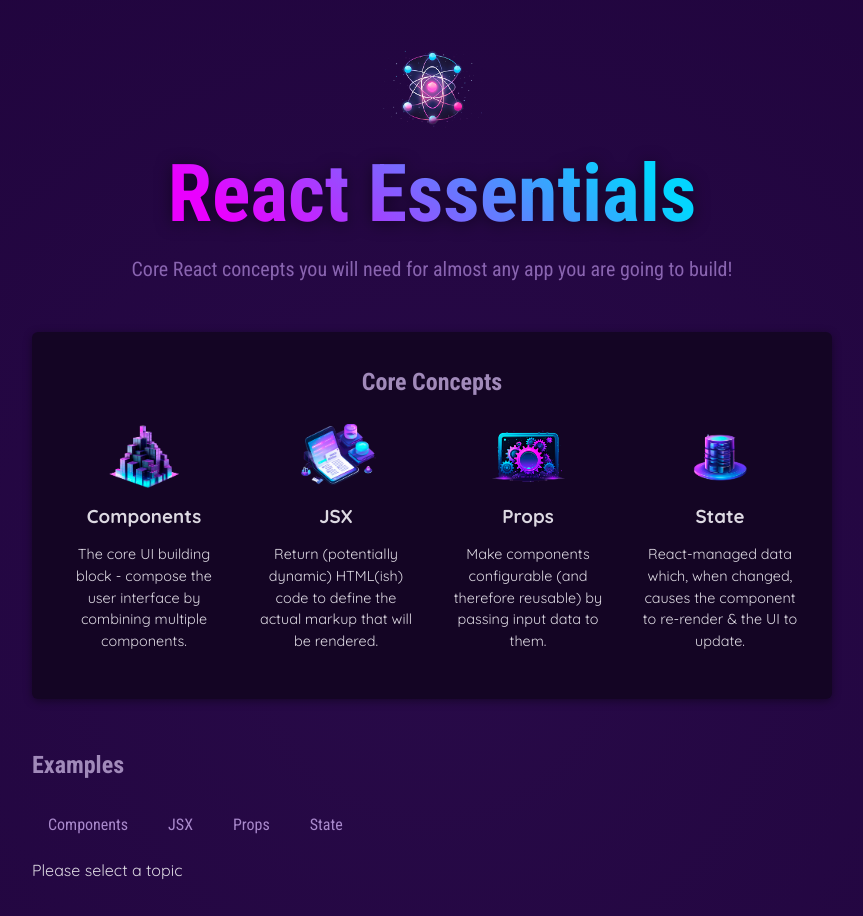
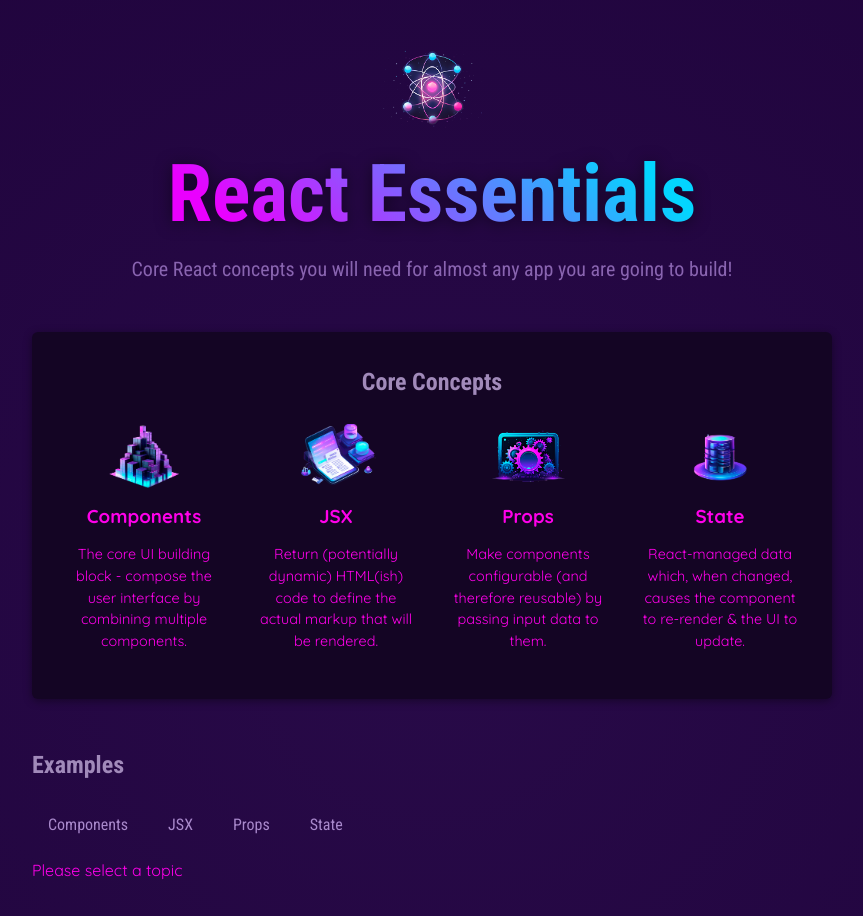
Before and after one commit to Rendrum/r-s-app, a React (Create React App) app: page / in a window 1280 px wide. Shown: the top 916 px of the page, without its empty margins (208-1071 px from the left). Built offline with nearby package versions, Linux system fonts and the light colour scheme; the HTML template or start-up script is replaced by a standard one.

Commit message:
html color changed to pink )

```diff
--- a/src/index.css
+++ b/src/index.css
@@ -8,7 +8,7 @@ html {
   font-family: "Quicksand", sans-serif;
   line-height: 1.5;
 
-  color: #ddd9e2;
+  color: #ff00ea;
   background: radial-gradient(#280a48, #20043d);
 
   font-synthesis: none;
```
